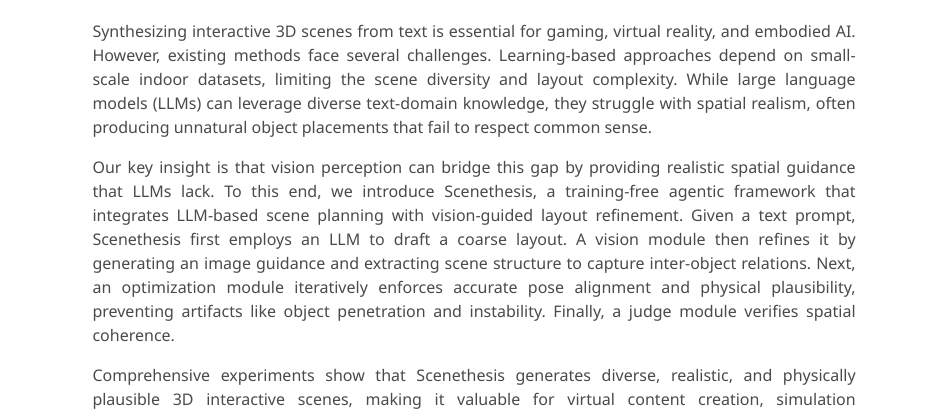
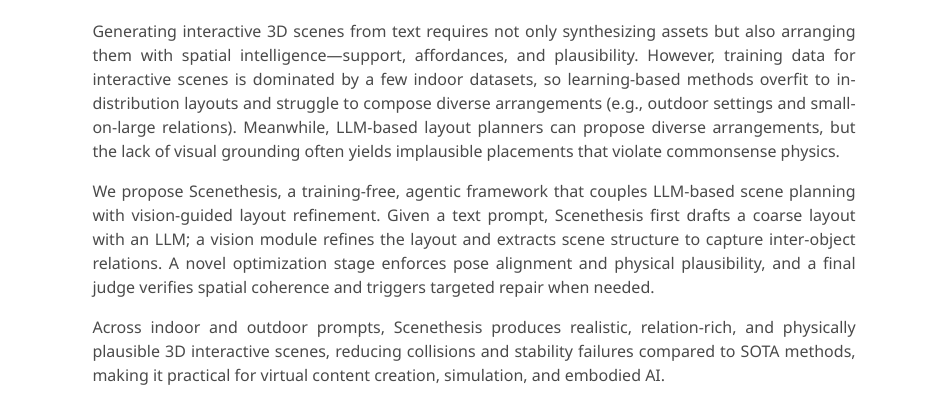
Before and after one commit to scenethesis/Scenethesis, a plain HTML site: page index.html in a window 1280 px wide. Shown: the part 548-959 px from the top of the page, without its empty margins (166-1112 px from the left). Drawn offline with nearby package versions, Linux system fonts and the light colour scheme; some icons are missing; a web font is replaced by a local one.

Commit message:
update abs

```diff
--- a/index.html
+++ b/index.html
@@ -60,23 +60,13 @@
         <h2 class="title is-3">Abstract</h2>
         <div class="content has-text-justified">
           <p>
-            Synthesizing interactive 3D scenes from text is essential for gaming, virtual reality, and embodied AI.
-            However, existing methods face several challenges. Learning-based approaches depend on small-scale indoor datasets,
-            limiting the scene diversity and layout complexity. While large language models (LLMs) can leverage diverse
-            text-domain knowledge, they struggle with spatial realism, often producing unnatural object placements that
-            fail to respect common sense.
+            Generating interactive 3D scenes from text requires not only synthesizing assets but also arranging them with spatial intelligence—support, affordances, and plausibility. However, training data for interactive scenes is dominated by a few indoor datasets, so learning-based methods overfit to in-distribution layouts and struggle to compose diverse arrangements (e.g., outdoor settings and small-on-large relations).  Meanwhile, LLM-based layout planners can propose diverse arrangements, but the lack of visual grounding often yields implausible placements that violate commonsense physics.
           </p>
           <p>
-            Our key insight is that vision perception can bridge this gap by providing realistic spatial guidance that LLMs lack.
-            To this end, we introduce Scenethesis, a training-free agentic framework that integrates LLM-based scene planning
-            with vision-guided layout refinement. Given a text prompt, Scenethesis first employs an LLM to draft a coarse layout.
-            A vision module then refines it by generating an image guidance and extracting scene structure to capture inter-object relations.
-            Next, an optimization module iteratively enforces accurate pose alignment and physical plausibility, preventing
-            artifacts like object penetration and instability. Finally, a judge module verifies spatial coherence.
+            We propose Scenethesis, a training-free, agentic framework that couples LLM-based scene planning with vision-guided layout refinement. Given a text prompt, Scenethesis first drafts a coarse layout with an LLM; a vision module refines the layout and extracts scene structure to capture inter-object relations. A novel optimization stage enforces pose alignment and physical plausibility, and a final judge verifies spatial coherence and triggers targeted repair when needed.
           </p>
           <p>
-            Comprehensive experiments show that Scenethesis generates diverse, realistic, and physically plausible 3D interactive scenes,
-            making it valuable for virtual content creation, simulation environments, and embodied AI research.
+            Across indoor and outdoor prompts, Scenethesis produces realistic, relation-rich, and physically plausible 3D interactive scenes, reducing collisions and stability failures compared to SOTA methods, making it practical for virtual content creation, simulation, and embodied AI.
           </p>
         </div>
       </div>
@@ -189,7 +179,7 @@
       <!-- Pipeline. -->
       <div class="column">
         <div class="content">
-          <h2 class="title is-3">Pipeline</h2>
+          <h2 class="title is-3 has-text-centered">Pipeline</h2>
           <p>
             Starting with a user-provided text prompt, Scenethesis begins with a coarse scene planning stage, where a large language model
             generates a list of objects commonly found in the specified scene and selects one object as the primary object. Scenethesis then
@@ -209,7 +199,7 @@
     <!-- Modules. -->
     <div class="columns is-centered">
       <div class="column is-full-width">
-        <h2 class="title is-3">Modules</h2>
+        <h2 class="title is-3 has-text-centered">Modules</h2>
 
         <h3 class="title is-4">LLM Module: Coarse Scene Planning</h3>
         <div class="content has-text-justified">
```
